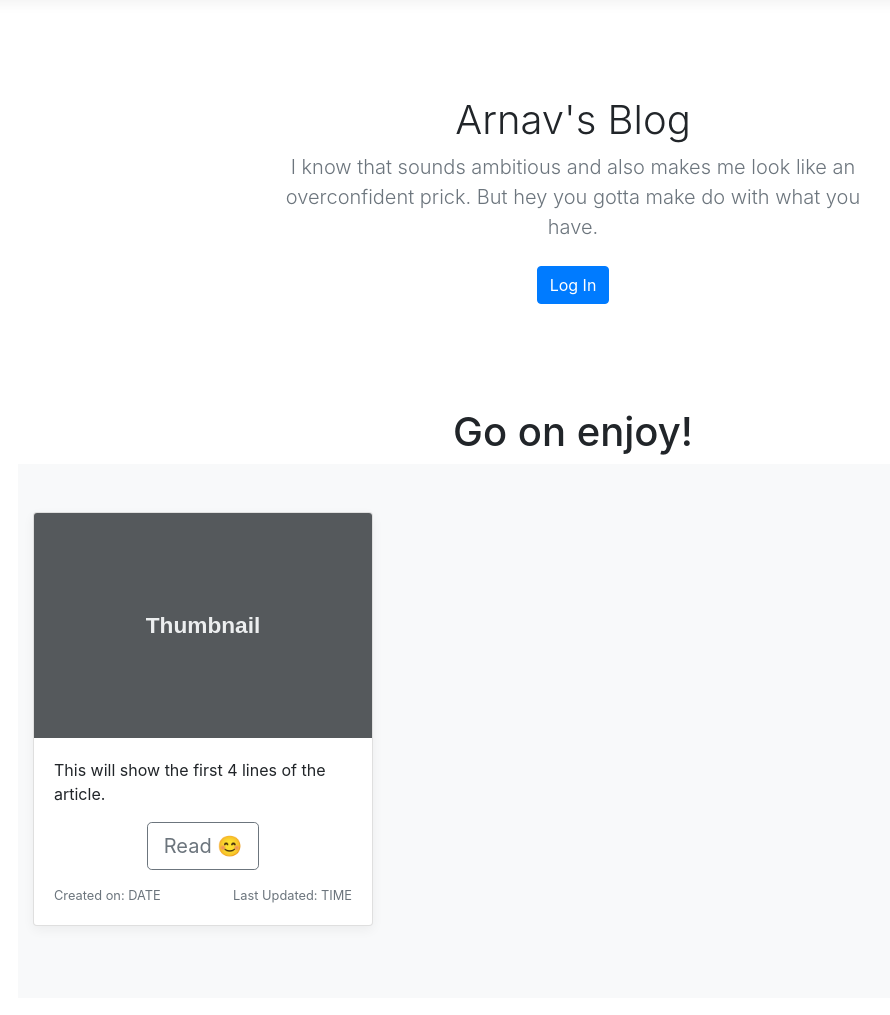
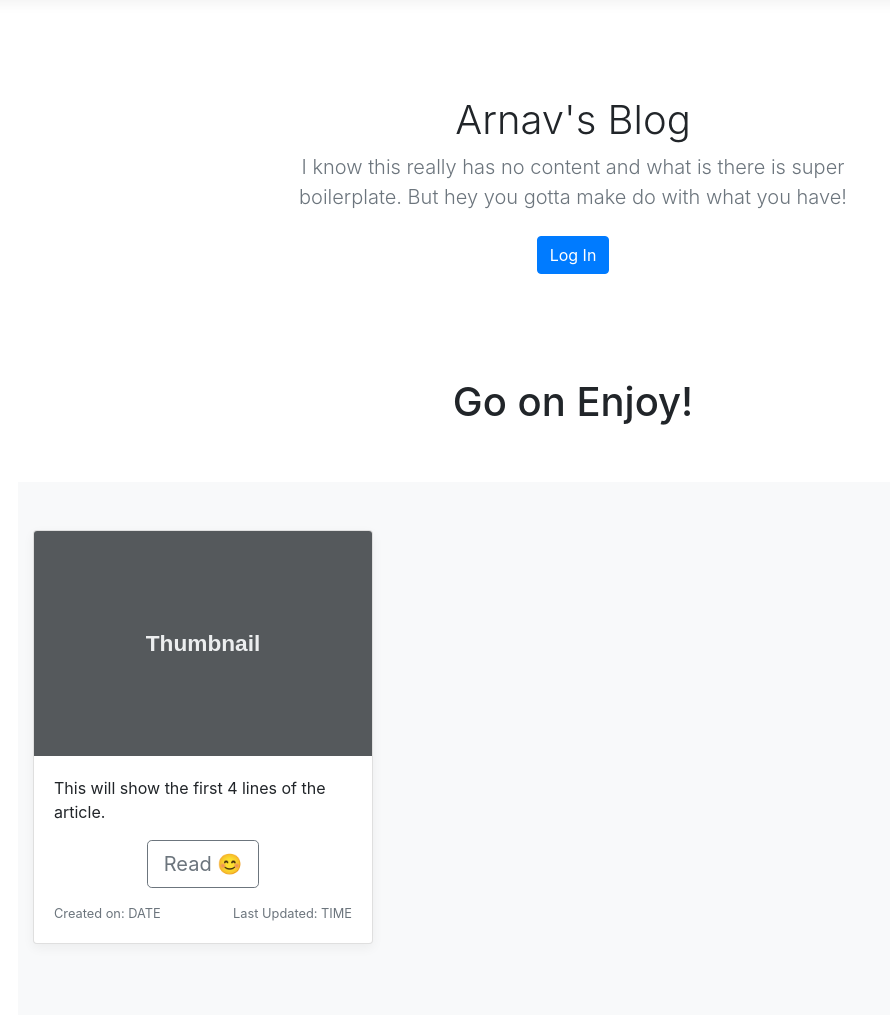
Before and after one commit to arnav13081994/blogs, a Django app: page / in a window 1280 px wide. Shown: the part 56-1071 px from the top of the page, without its empty margins (67-957 px from the left). Run offline with Django 3.2, Linux system fonts and the light colour scheme; some libraries are stand-ins or nearby versions.

Commit message:
The main landing page is up.

```diff
--- a/templates/main/index.html
+++ b/templates/main/index.html
@@ -3,7 +3,7 @@
 
 {% block content %}
     <div class = "d-flex justify-content-center">
-        <h1> Go on enjoy! </h1>
+        <h1> Go on Enjoy! <br> <br> </h1>
     </div>
 
 
--- a/templates/main/layouts/base.html
+++ b/templates/main/layouts/base.html
@@ -13,7 +13,7 @@
               href="https://maxcdn.bootstrapcdn.com/bootstrap/4.0.0/css/bootstrap.min.css"
               integrity="sha384-Gn5384xqQ1aoWXA+058RXPxPg6fy4IWvTNh0E263XmFcJlSAwiGgFAW/dAiS6JXm"
               crossorigin="anonymous">
-        <link href = "{% static 'main/css/album.css' %}" rel="stylesheet">
+        <link href = "{% static 'main/css/base.css' %}" rel="stylesheet">
 
         <title>Blogs App</title>
     </head>
@@ -60,7 +60,7 @@
     <section class="jumbotron text-center">
         <div class="container">
           <h1 class="jumbotron-heading">Arnav's Blog</h1>
-          <p class="lead text-muted"> I know that sounds ambitious and also makes me look like an overconfident prick. But hey you gotta make do with what you have.</p>
+          <p class="lead text-muted"> I know this really has no content and what is there is super boilerplate. But hey you gotta make do with what you have!</p>
           <p>
             <a href="login/" class="btn btn-primary my-2">Log In</a>
           </p>
```
Also changed, not shown: static/main/css/base.css (renamed from static/main/css/album.css).
